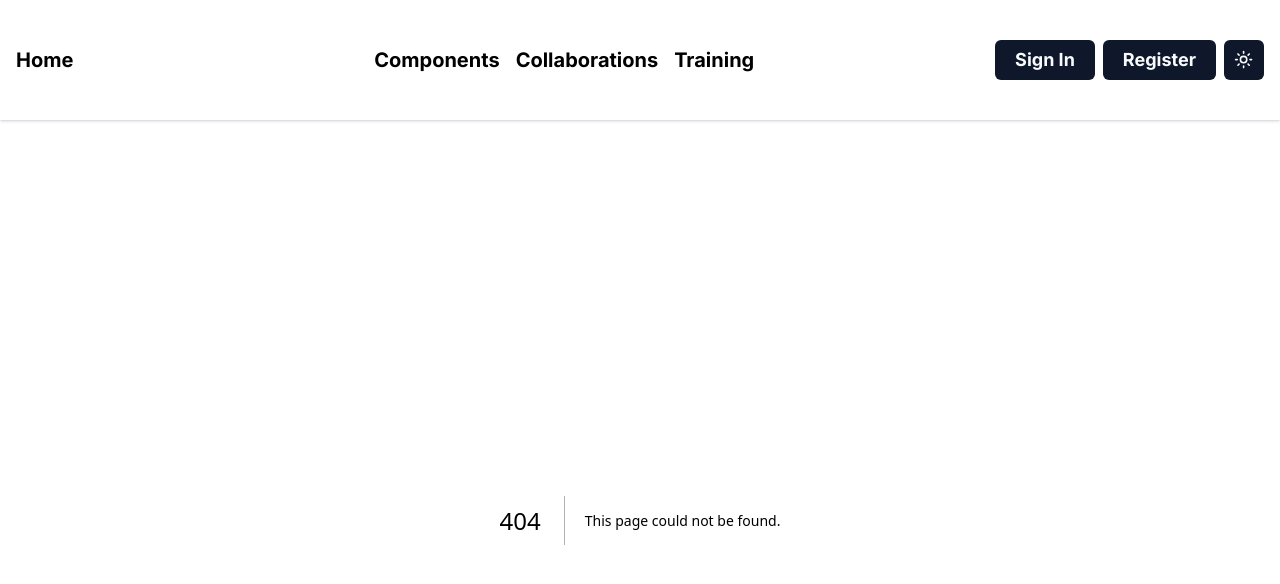
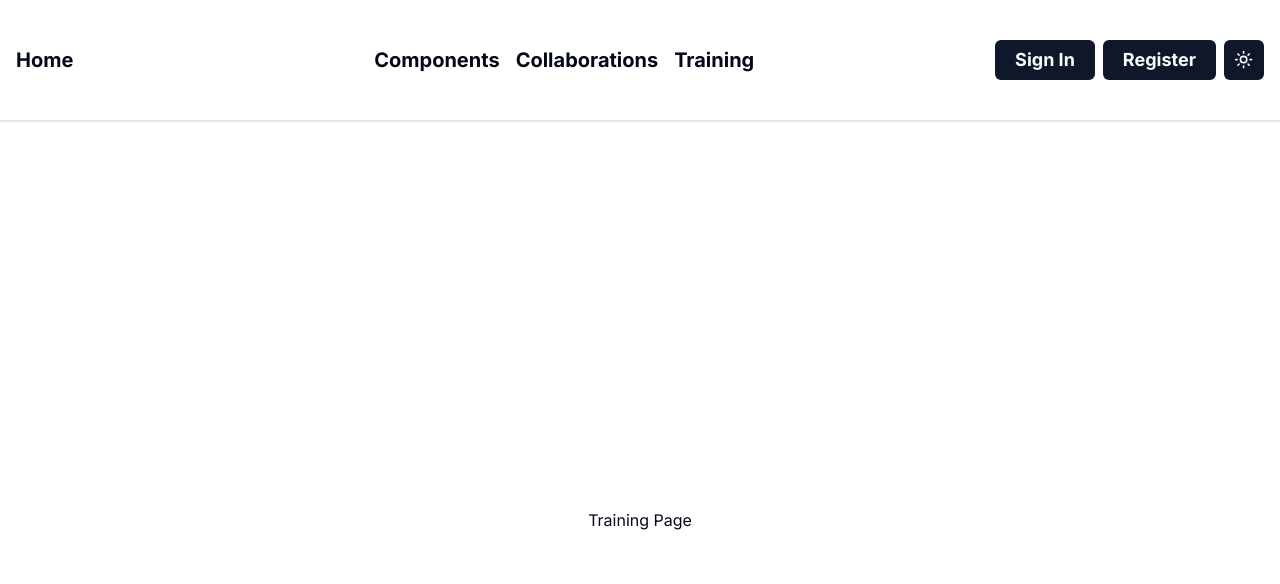
Before and after one commit to ZulfiPy/NextFrontTSForRW, a Next.js app: page /training in a window 1280 px wide. Before the commit this address had no page. Shown: the top 584 px of the page. Built offline with nearby package versions, Linux system fonts and the light colour scheme.

Commit message:
/components; /collaborations; /training; pages delivered with basic setup

```diff
--- /dev/null
+++ b/src/app/collaborations/page.tsx
@@ -0,0 +1,10 @@
+const CollaborationsPage = () => {
+
+    return (
+        <section className="container flex flex-col items-center justify-center min-h-screen">
+            Collaborations Page
+        </section>
+    )
+}
+
+export default CollaborationsPage;
--- /dev/null
+++ b/src/app/components/page.tsx
@@ -0,0 +1,10 @@
+const ComponentsPage = () => {
+
+    return (
+        <section className="container flex flex-col items-center justify-center min-h-screen">
+            Components Page
+        </section>
+    )
+}
+
+export default ComponentsPage;
--- /dev/null
+++ b/src/app/training/page.tsx
@@ -0,0 +1,10 @@
+const TrainingPage = () => {
+
+    return (
+        <section className="container flex flex-col items-center justify-center min-h-screen">
+            Training Page
+        </section>
+    )
+}
+
+export default TrainingPage;
```
